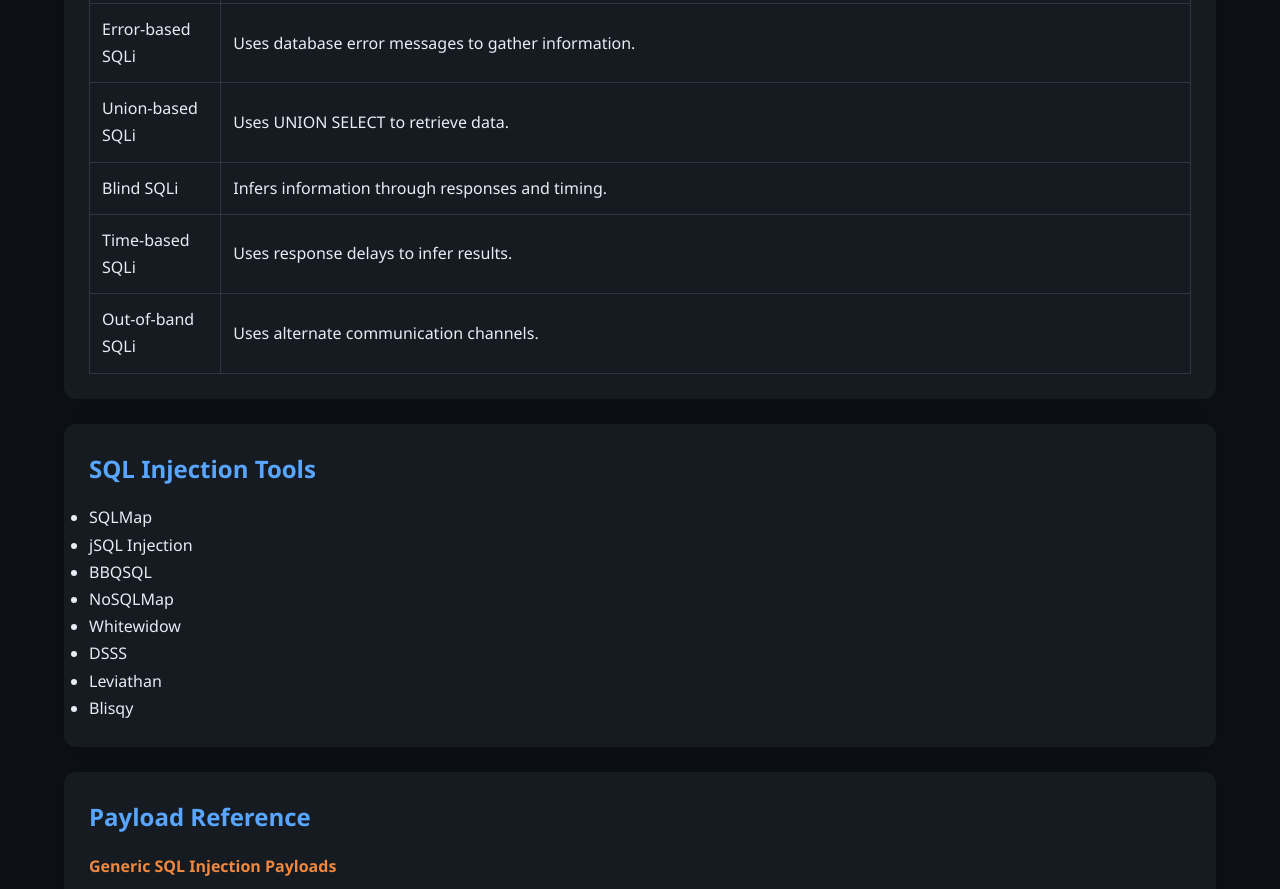
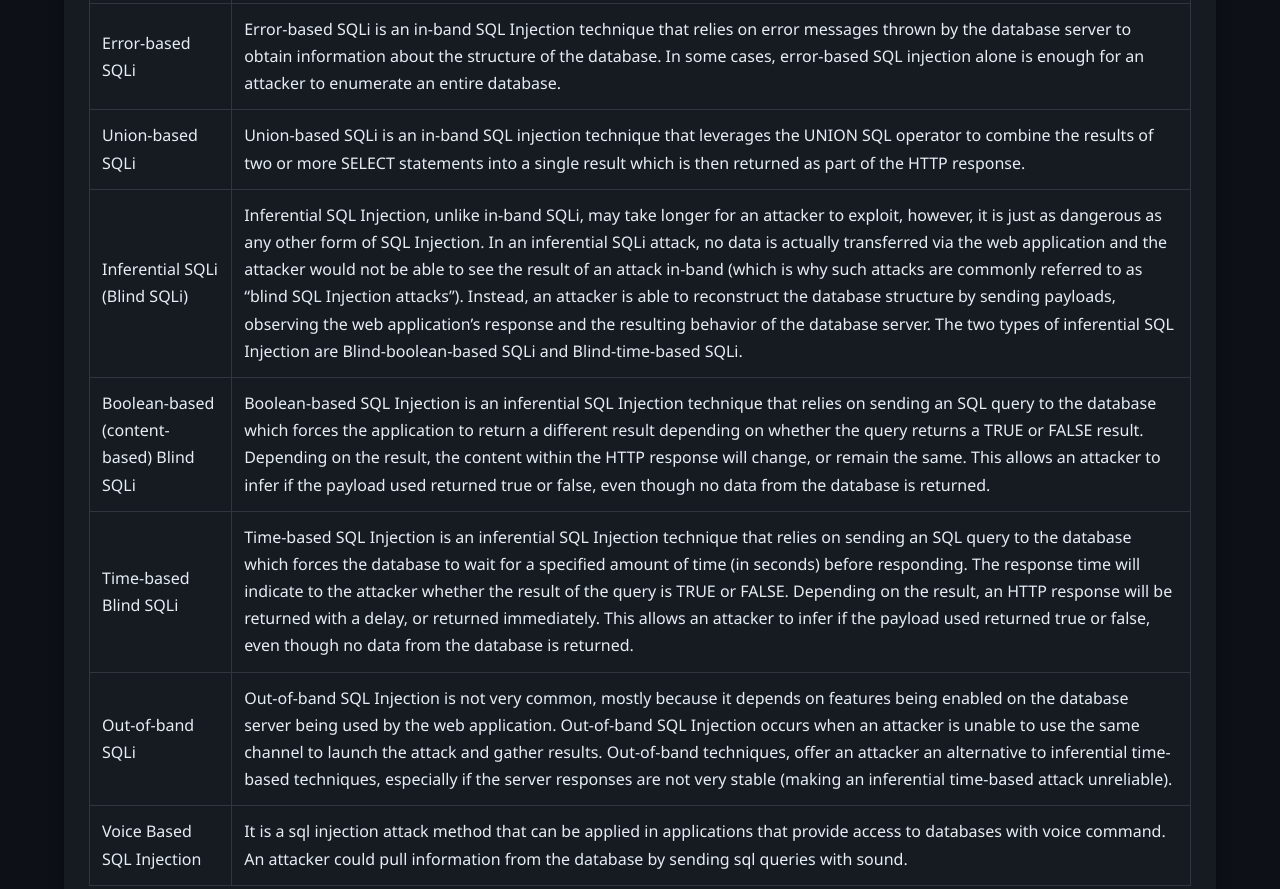
Before and after one commit to shajib000/SQL-Injection-Guide, a plain HTML site: page index.html in a window 1280 px wide. Shown: the part 509-1398 px from the top of the page. Drawn offline with Linux system fonts and the light colour scheme.

```diff
--- a/index.html
+++ b/index.html
@@ -149,23 +149,31 @@
             </tr>
             <tr>
                 <td>Error-based SQLi</td>
-                <td>Uses database error messages to gather information.</td>
+                <td>Error-based SQLi is an in-band SQL Injection technique that relies on error messages thrown by the database server to obtain information about the structure of the database. In some cases, error-based SQL injection alone is enough for an attacker to enumerate an entire database.</td>
             </tr>
             <tr>
                 <td>Union-based SQLi</td>
-                <td>Uses UNION SELECT to retrieve data.</td>
+                <td>Union-based SQLi is an in-band SQL injection technique that leverages the UNION SQL operator to combine the results of two or more SELECT statements into a single result which is then returned as part of the HTTP response.</td>
             </tr>
             <tr>
-                <td>Blind SQLi</td>
-                <td>Infers information through responses and timing.</td>
+                <td>Inferential SQLi (Blind SQLi)</td>
+                <td>Inferential SQL Injection, unlike in-band SQLi, may take longer for an attacker to exploit, however, it is just as dangerous as any other form of SQL Injection. In an inferential SQLi attack, no data is actually transferred via the web application and the attacker would not be able to see the result of an attack in-band (which is why such attacks are commonly referred to as “blind SQL Injection attacks”). Instead, an attacker is able to reconstruct the database structure by sending payloads, observing the web application’s response and the resulting behavior of the database server. The two types of inferential SQL Injection are Blind-boolean-based SQLi and Blind-time-based SQLi.</td>
             </tr>
             <tr>
-                <td>Time-based SQLi</td>
-                <td>Uses response delays to infer results.</td>
+                <td>Boolean-based (content-based) Blind SQLi</td>
+                <td>Boolean-based SQL Injection is an inferential SQL Injection technique that relies on sending an SQL query to the database which forces the application to return a different result depending on whether the query returns a TRUE or FALSE result. Depending on the result, the content within the HTTP response will change, or remain the same. This allows an attacker to infer if the payload used returned true or false, even though no data from the database is returned.</td>
             </tr>
             <tr>
+                <td>Time-based Blind SQLi </td>
+                <td>Time-based SQL Injection is an inferential SQL Injection technique that relies on sending an SQL query to the database which forces the database to wait for a specified amount of time (in seconds) before responding. The response time will indicate to the attacker whether the result of the query is TRUE or FALSE. Depending on the result, an HTTP response will be returned with a delay, or returned immediately. This allows an attacker to infer if the payload used returned true or false, even though no data from the database is returned.</td>
+            </tr>
+             <tr>
                 <td>Out-of-band SQLi</td>
-                <td>Uses alternate communication channels.</td>
+                <td>Out-of-band SQL Injection is not very common, mostly because it depends on features being enabled on the database server being used by the web application. Out-of-band SQL Injection occurs when an attacker is unable to use the same channel to launch the attack and gather results. Out-of-band techniques, offer an attacker an alternative to inferential time-based techniques, especially if the server responses are not very stable (making an inferential time-based attack unreliable).</td>
+            </tr>
+             <tr>
+                <td>Voice Based SQL Injection</td>
+                <td>It is a sql injection attack method that can be applied in applications that provide access to databases with voice command. An attacker could pull information from the database by sending sql queries with sound.</td>
             </tr>
         </table>
     </div>
```
